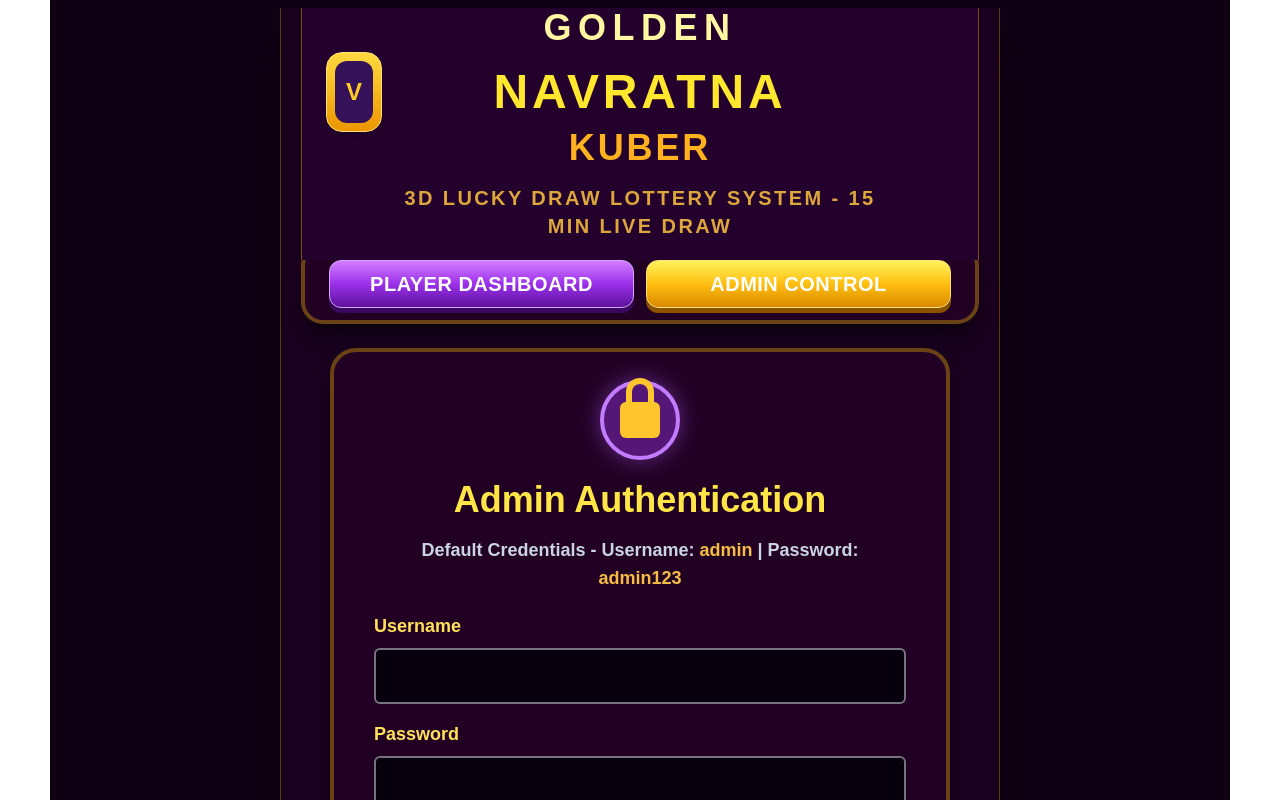
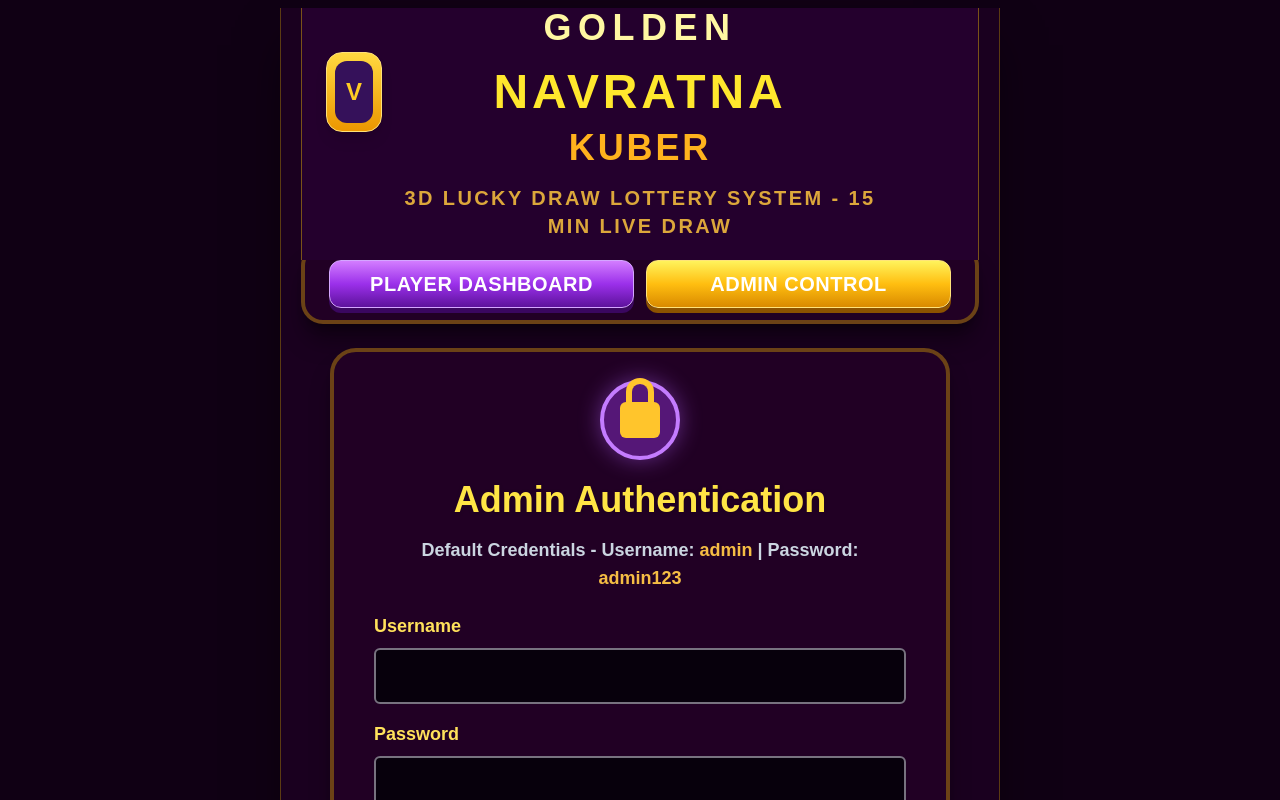
Before and after one commit to parmodvalmiki195-a11y/abc, a React (Vite) app in the folder frontend/: page /admin-login in a window 1280 px wide. Shown: the top 800 px of the page. Built offline with nearby package versions, Linux system fonts and the light colour scheme.

Commit message:
Allow cross origin requests

```diff
--- a/frontend/src/App.css
+++ b/frontend/src/App.css
@@ -9,14 +9,12 @@ body,
 }
 
 body {
-  display: flex;
-  justify-content: center;
+  width: 100%;
 }
 
 #root {
-  width: 1180px;
+  width: 100%;
   min-width: 1180px;
-  margin: 0 auto;
 }
 
 button,
--- a/frontend/src/components/DashboardLayout.jsx
+++ b/frontend/src/components/DashboardLayout.jsx
@@ -236,8 +236,8 @@ function DashboardLayout({ isAdmin, onLogout, token }) {
   }
 
   return (
-    <main className="mx-auto w-[1180px] bg-[#ef5d88] py-5 text-slate-950">
-      <section className="flex w-full flex-col gap-2">
+    <main className="w-full min-w-[1180px] bg-[#ef5d88] py-5 text-slate-950">
+      <section className="mx-auto flex w-[1180px] flex-col gap-2">
         <DrawPanel
           coupons={displayCoupons}
           drawInfo={drawInfo}
```
